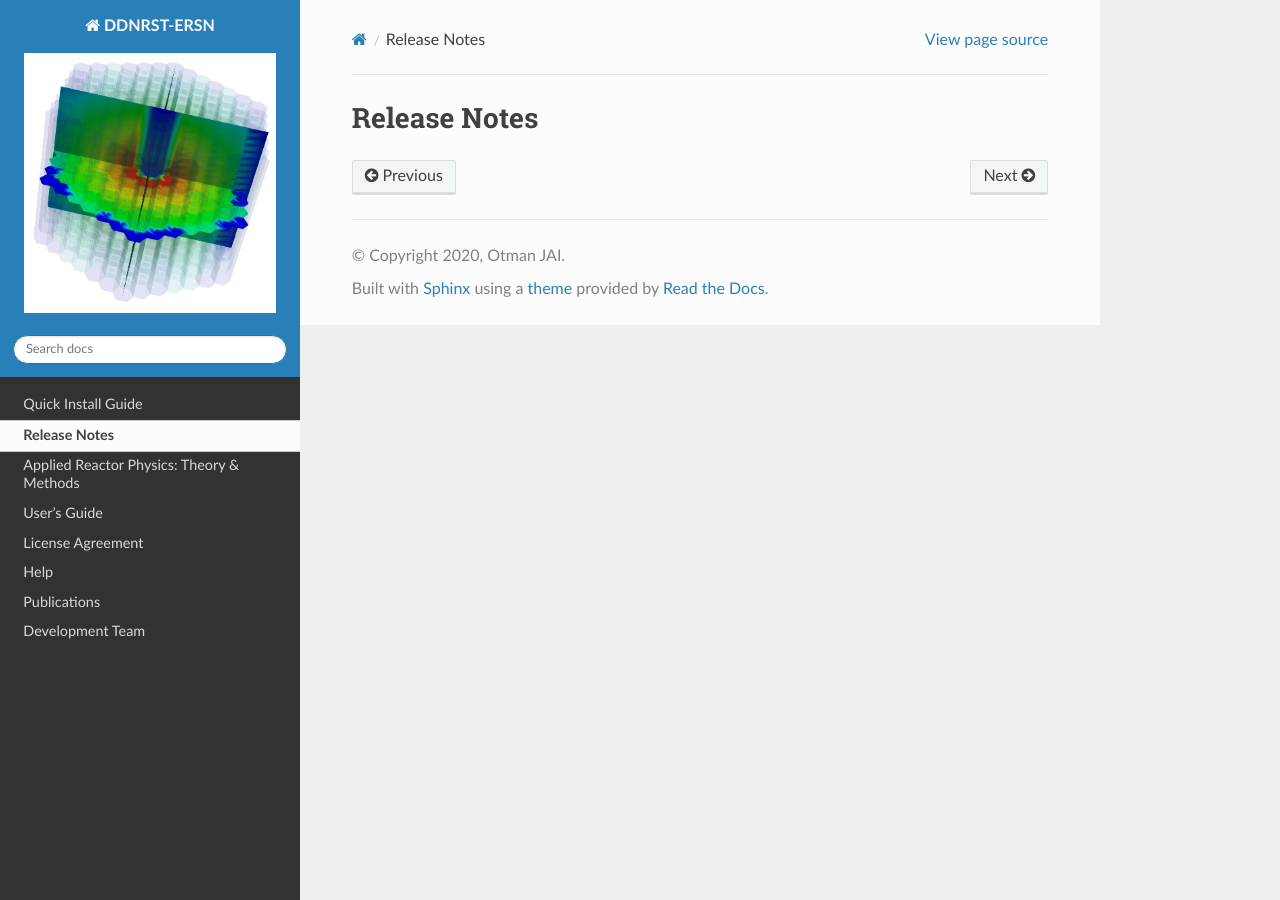
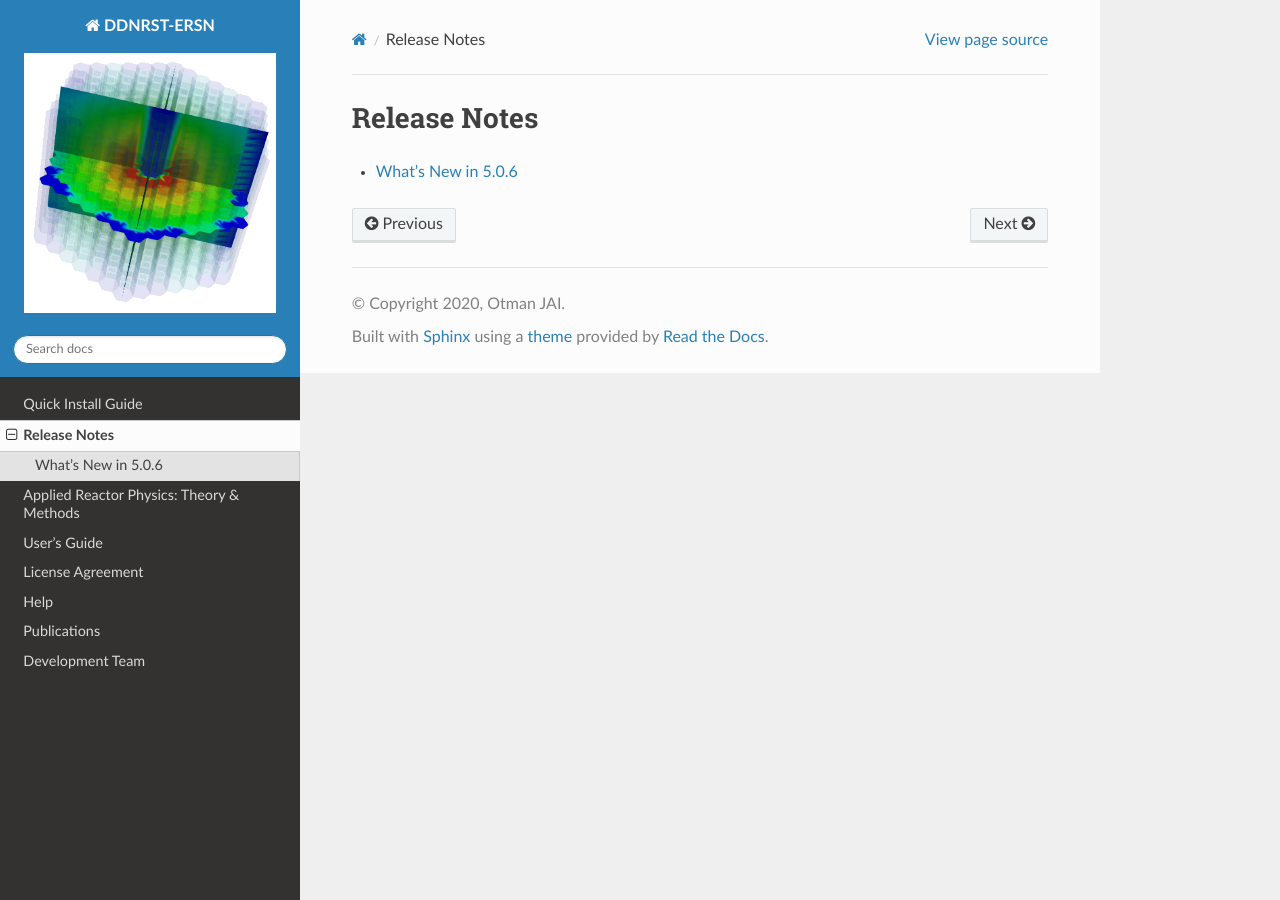
Before and after one commit to otmanjai/DDNRS-ERSN, a Sphinx documentation site: the page built from docs/source/releasenotes/index.rst, in a window 1280 px wide. Built offline with Sphinx 7.4.7 and the Read the Docs theme 2.0.0, drawn with Linux system fonts in a browser that asks for light colours; pages that are not in the unit, such as notebooks, are missing from menus.

Commit message:
Update index.rst

```diff
--- a/docs/source/releasenotes/index.rst
+++ b/docs/source/releasenotes/index.rst
@@ -5,5 +5,4 @@ Release Notes
 .. toctree::
   :maxdepth: 1
 
-.. raw:: html
-  src="_static/new.html"
+  5.0.6
```
